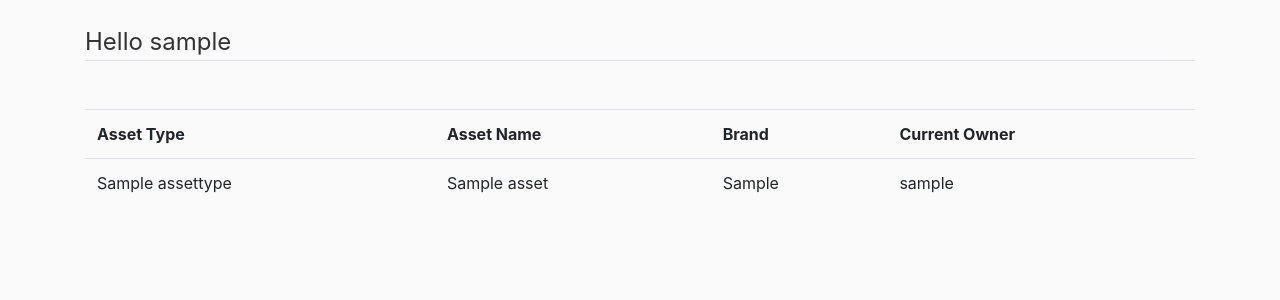
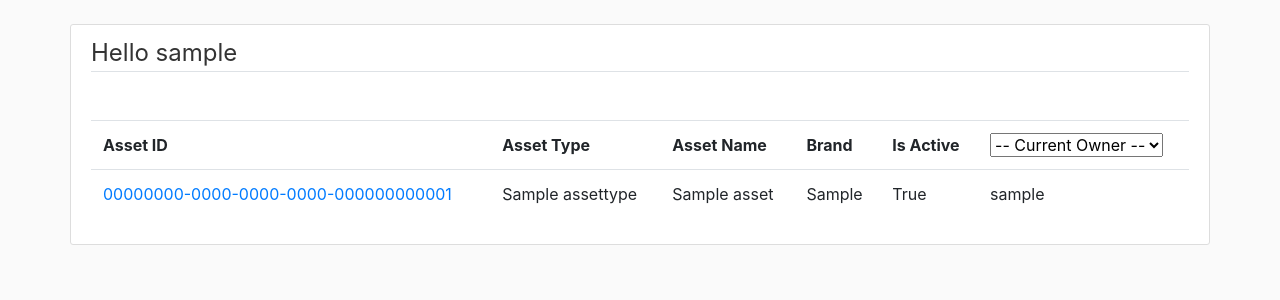
Before and after one commit to tiwari1302/assetMgmt, a Django app: page /assetAdmin/ in a window 1280 px wide. Shown: the part 56-356 px from the top of the page. Run offline with Django 4.2, Linux system fonts and the light colour scheme; a user stored in the database is signed in; tables that the repository leaves empty hold one stand-in row (values such as "Sample post"); some libraries are stand-ins or nearby versions.

Commit message:
layout improvement

```diff
--- a/assets/templates/assets/asset.html
+++ b/assets/templates/assets/asset.html
@@ -1,6 +1,6 @@
 {% extends "assets/base.html" %}
 {% block content %}
-    <div class="container">
+    <div class="content-section container">
         <legend class="border-bottom mb-4">Hello {{ request.user }}</legend>
     </br>
             <table class="table">
--- a/assets/templates/assets/assetAdmin.html
+++ b/assets/templates/assets/assetAdmin.html
@@ -1,23 +1,64 @@
 {% extends "assets/base.html" %}
 {% block content %}
-    <div class="container">
+    <div class="content-section container">
         <legend class="border-bottom mb-4">Hello {{ request.user }}</legend>
     </br>
-            <table class="table">
+            <table class="table" id="admin-asset-table">
                 <tr>
+                    <th>Asset ID</th>
                     <th>Asset Type</th>
                     <th>Asset Name</th>
                     <th>Brand</th>
-                    <th>Current Owner</th>
+                    <th>Is Active</th>
+                    <th>
+                        <select id="searchddl" onclick="searchOwner();">
+                            <option disabled="true" selected>-- Current Owner --</option>
+                                {% for user in users %}
+                                    <option value="{{asset.currentOwner}}">
+                                        {{user.username}}
+                                    </option>
+                                {% endfor %}
+                        </select>
+                    </th>
+                    <!-- <th>Current Owner</th> -->
                 </tr>
                     {% for asset in assets %}
                     <tr>
+                        <td><a href="{% url 'asset-update' id=asset.id%}">{{ asset.id }}</a></td>
                         <td>{{ asset.asset_type }}</td>
                         <td>{{ asset.asset_name }}</td>
                         <td>{{ asset.brand }}</td>
+                        <td>{{ asset.isActive }}</td>
                         <td>{{ asset.currentOwner }}</td>
                     </tr>
                     {% endfor %}
             </table>
     </div>
+    <script type="text/javascript">
+        function searchOwner()
+        {
+            var input,table,tr,td,filter,i;
+            input=document.getElementById("searchddl");
+            filter=input.value.toUpperCase();
+            table=document.getElementById("admin-asset-table");
+            tr=table.getElementsByTagName("tr");
+            for(i=0; i<tr.length; i++)
+            {
+                td=tr[i].getElementsByTagName("td")[3];
+                if(td)
+                {
+                    displaydata=td.innerText;
+                    if(displaydata.toUpperCase().indexOf(filter)>-1)
+                    {
+                        tr[i].style.display="";
+                    }
+                    else
+                    {
+                        tr[i].style.display="none";
+                    }
+                }
+            }
+        }
+    </script>
+
 {% endblock content%}
--- a/assets/templates/assets/home.html
+++ b/assets/templates/assets/home.html
@@ -1,6 +1,6 @@
 {% extends "assets/base.html" %}
 {% block content %}
-    <div class="container">
+    <div class="container content-section">
         {% if user.is_authenticated %}
         <legend class="border-bottom mb-4">Hello {{ request.user }}</legend>
             <a href="{% url 'assets' %}">Your assets</a>
--- a/assets/templates/assets/logout.html
+++ b/assets/templates/assets/logout.html
@@ -1,6 +1,6 @@
 {% extends "assets/base.html" %}
 {% block content %}
-    <div class="container">
+    <div class="container content-section">
         <h2>You have been logged out</h2>
         <div class="border-top pt_3">
             <small class="text-muted">
--- a/assets/templates/assets/profile.html
+++ b/assets/templates/assets/profile.html
@@ -1,7 +1,7 @@
 {% extends "assets/base.html" %}
 {% load crispy_forms_tags %}
 {% block content %}
-        <div class="content-section">
+        <div class="content-section container">
 
             <div class="media">
               <div class="media-body">
--- a/assets/templates/assets/register.html
+++ b/assets/templates/assets/register.html
@@ -1,9 +1,11 @@
 {% extends "assets/base.html" %}
 {% load crispy_forms_tags %}
 {% block content %}
-        <div class="content-section">
+        <div class="content-section container">
+
             <form method="POST">
                 {% csrf_token %}
+
                 <fieldset class="form-group">
                     <legend class="border-bottom mb-4">Join Today</legend>
                     {{ form|crispy }}
@@ -13,6 +15,7 @@
                     <button class="btn btn-outline-info">Sign Up</button>
                 </div>
             </form>
+
             <div class="border-top pt_3">
 
             </div>
```
Also changed, not shown: assets/templates/assets/createAsset.html (+6 -6 lines).
